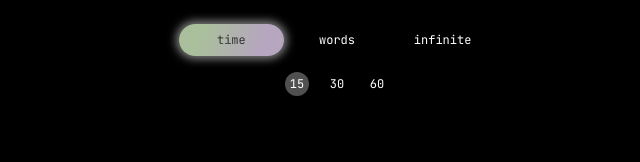
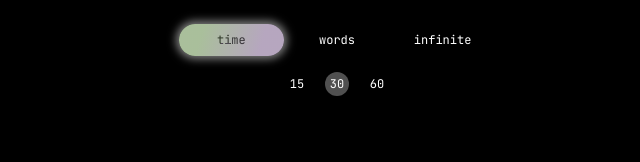
Before and after one commit to Boom123bam/cooltypinggame, a React (Vite) app: page / in a window 1280 px wide. Shown: the top 162 px of the page, without its empty margins (303-943 px from the left). Built offline with nearby package versions, Linux system fonts and the light colour scheme.

Commit message:
Refactor mode options
the are stored in a zustand store for global access

```diff
--- a/src/components/ModeSelector.tsx
+++ b/src/components/ModeSelector.tsx
@@ -1,16 +1,8 @@
-import { useState } from "react";
-import { useIsTypingStore } from "../stores/gameState";
-
-interface ModeOptions {
-  time: number[];
-  words: number[];
-  infinite: null;
-}
-
-interface SelectedState {
-  mode: keyof ModeOptions;
-  value: number | null;
-}
+import {
+  ModeOptions,
+  useGameSettings,
+  useIsTypingStore,
+} from "../stores/gameState";
 
 const options: ModeOptions = {
   time: [15, 30, 60],
@@ -20,15 +12,12 @@ const options: ModeOptions = {
 
 function ModeSelector() {
   const { isTyping } = useIsTypingStore();
-  const [selected, setSelected] = useState<SelectedState>({
-    mode: "time",
-    value: 15,
-  });
+  const { selectedMode, setSelectedMode } = useGameSettings();
 
   function handleMajorOptionClick(option: keyof ModeOptions) {
-    if (selected.mode != option) {
+    if (selectedMode.mode != option) {
       const optionValues = options[option];
-      setSelected({
+      setSelectedMode({
         mode: option,
         value:
           optionValues && optionValues.length > 0
@@ -39,7 +28,7 @@ function ModeSelector() {
   }
 
   function handleMinorOptionClick(option: number) {
-    setSelected({ ...selected, value: option });
+    setSelectedMode({ ...selectedMode, value: option });
   }
 
   return (
@@ -49,7 +38,7 @@ function ModeSelector() {
           <button
             className="option"
             aria-selected={
-              selected.mode === option ? "true" : "false"
+              selectedMode.mode === option ? "true" : "false"
             }
             onClick={() =>
               handleMajorOptionClick(option as keyof ModeOptions)
@@ -61,11 +50,11 @@ function ModeSelector() {
         <span className="selection-indicator gradient glow-shadow"></span>
       </div>
       <div className="minor-options">
-        {options[selected.mode]?.map((option) => (
+        {options[selectedMode.mode]?.map((option) => (
           <button
             className="option"
             aria-selected={
-              selected.value === option ? "true" : "false"
+              selectedMode.value === option ? "true" : "false"
             }
             onClick={() => handleMinorOptionClick(option)}
           >
--- a/src/stores/gameState.tsx
+++ b/src/stores/gameState.tsx
@@ -1,13 +1,42 @@
 import { create } from "zustand";
 
-interface isTypingState {
+interface IsTypingState {
   isTyping: boolean;
   setIsTyping: (isTyping: boolean) => void;
 }
 
-const useIsTypingStore = create<isTypingState>()((set) => ({
+const useIsTypingStore = create<IsTypingState>()((set) => ({
   isTyping: false,
   setIsTyping: (isTyping: boolean) => set({ isTyping }),
 }));
 
-export { useIsTypingStore };
+export interface ModeOptions {
+  time: number[];
+  words: number[];
+  infinite: null;
+}
+
+interface SelectedModeState {
+  mode: keyof ModeOptions;
+  value: number | null;
+}
+
+interface GameSettings {
+  selectedMode: SelectedModeState;
+  language: string;
+  setSelectedMode: (selectedMode: SelectedModeState) => void;
+}
+
+const useGameSettings = create<GameSettings>()((set) => ({
+  setSelectedMode: (selectedMode: SelectedModeState) =>
+    set({
+      selectedMode,
+    }),
+  selectedMode: {
+    mode: "time",
+    value: 30,
+  },
+  language: "English_1k",
+}));
+
+export { useIsTypingStore, useGameSettings };
```
